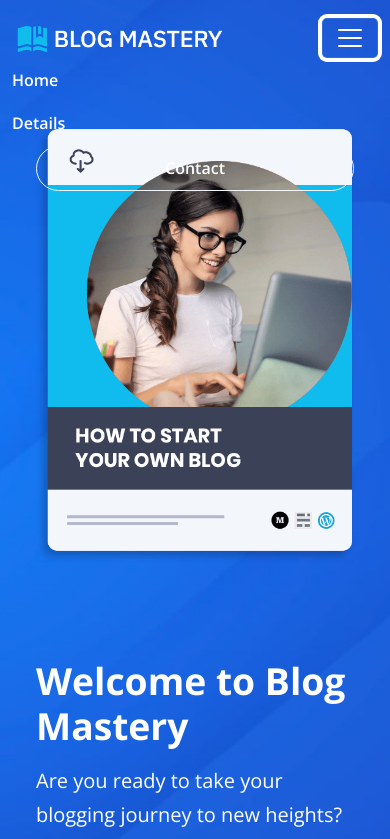
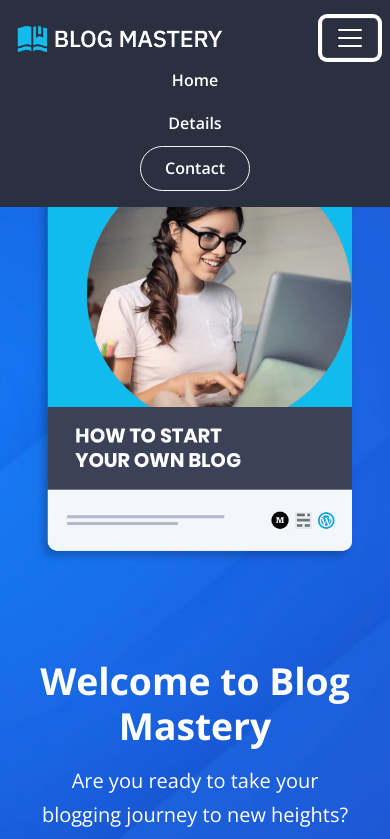
Before and after one commit to JuSp12/ebook-website, a website: page index.html in a window 390 px wide. Both pictures are taken after a click on the button 350 px from the left and 37 px from the top of the page. Shown: the top 839 px of the page. Drawn offline with nearby package versions, Linux system fonts and the light colour scheme; files that its build step writes are made by us from their sources.

Commit message:
Fixed nav part

```diff
--- a/js/script.js
+++ b/js/script.js
@@ -1,13 +1,27 @@
 function userScroll() {
   const navbar = document.querySelector('.navbar');
+  const collapse = document.querySelector('#navbarNavDropdown');
 
   window.addEventListener('scroll', () => {
     if (window.scrollY > 50) {
-      navbar.classList.add('bg-dark');
-      navbar.classList.add('navbar-sticky');
+      navbar.classList.add('bg-dark', 'navbar-sticky');
     } else {
+      navbar.classList.remove('navbar-sticky');
+      if (!collapse.classList.contains('show')) {
+        navbar.classList.remove('bg-dark');
+      }
+    }
+  });
+
+  collapse.addEventListener('show.bs.collapse', () => {
+    console.log('Menu otwarte — dodaję bg-dark');
+    navbar.classList.add('bg-dark');
+  });
+
+  collapse.addEventListener('hide.bs.collapse', () => {
+    console.log('Menu zamknięte — usuwam bg-dark jeśli scroll < 50');
+    if (window.scrollY <= 50) {
       navbar.classList.remove('bg-dark');
-      navbar.classList.remove('navbar-sticky');
     }
   });
 }
--- a/scss/styles.scss
+++ b/scss/styles.scss
@@ -40,7 +40,16 @@
     justify-content: center;
   }
 
-  .hero .text-continer {
+  .hero .text-container {
     text-align: center;
   }
 }
+
+@media (max-width: 991.98px) { /* Bootstrap breakpoint lg */
+  .navbar-nav {
+    display: flex;
+    justify-content: right;
+    align-items: center;
+    width: 100%;
+    text-align: right;}
+}
```
Also changed, not shown: index.html (+1 -1 lines).
